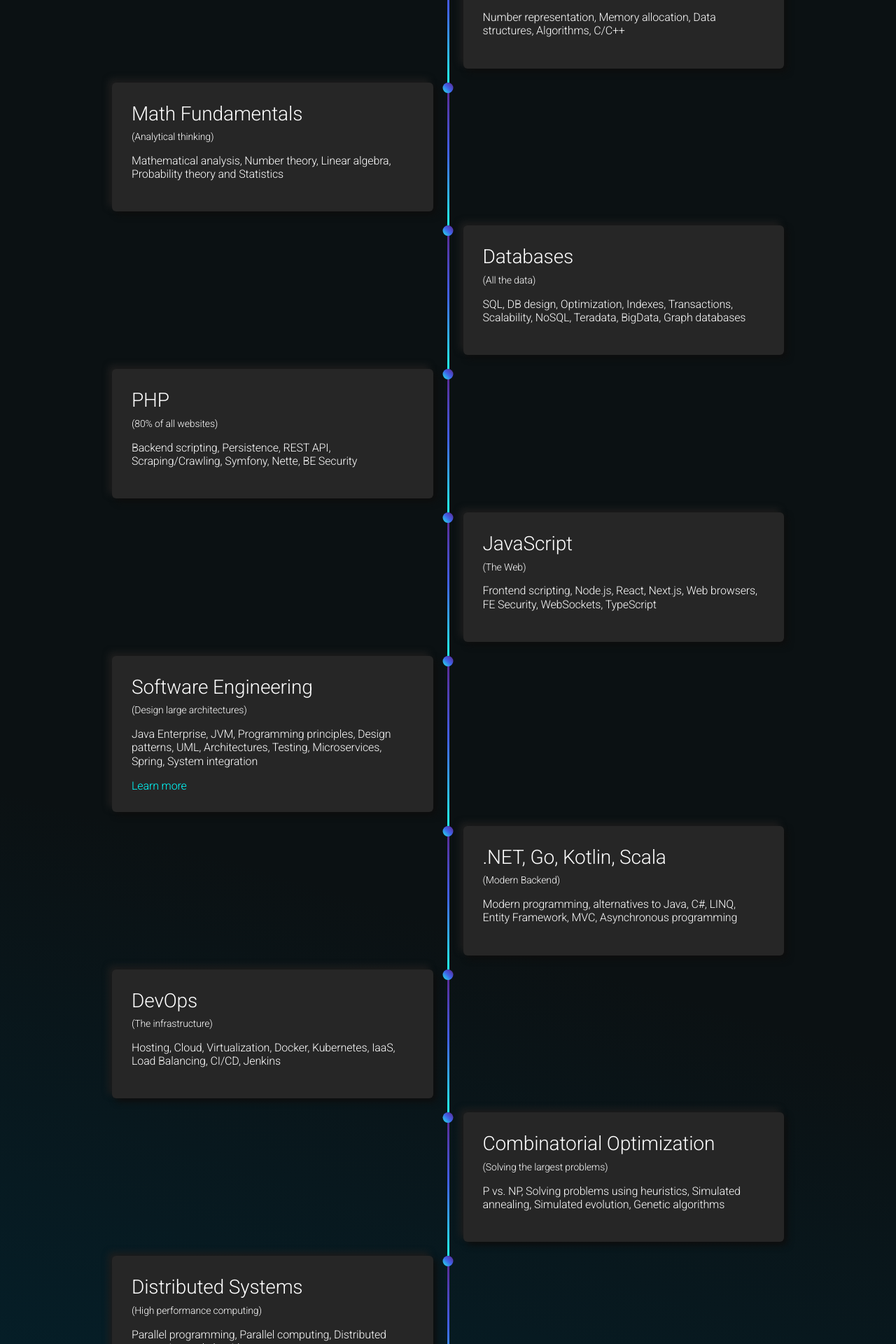
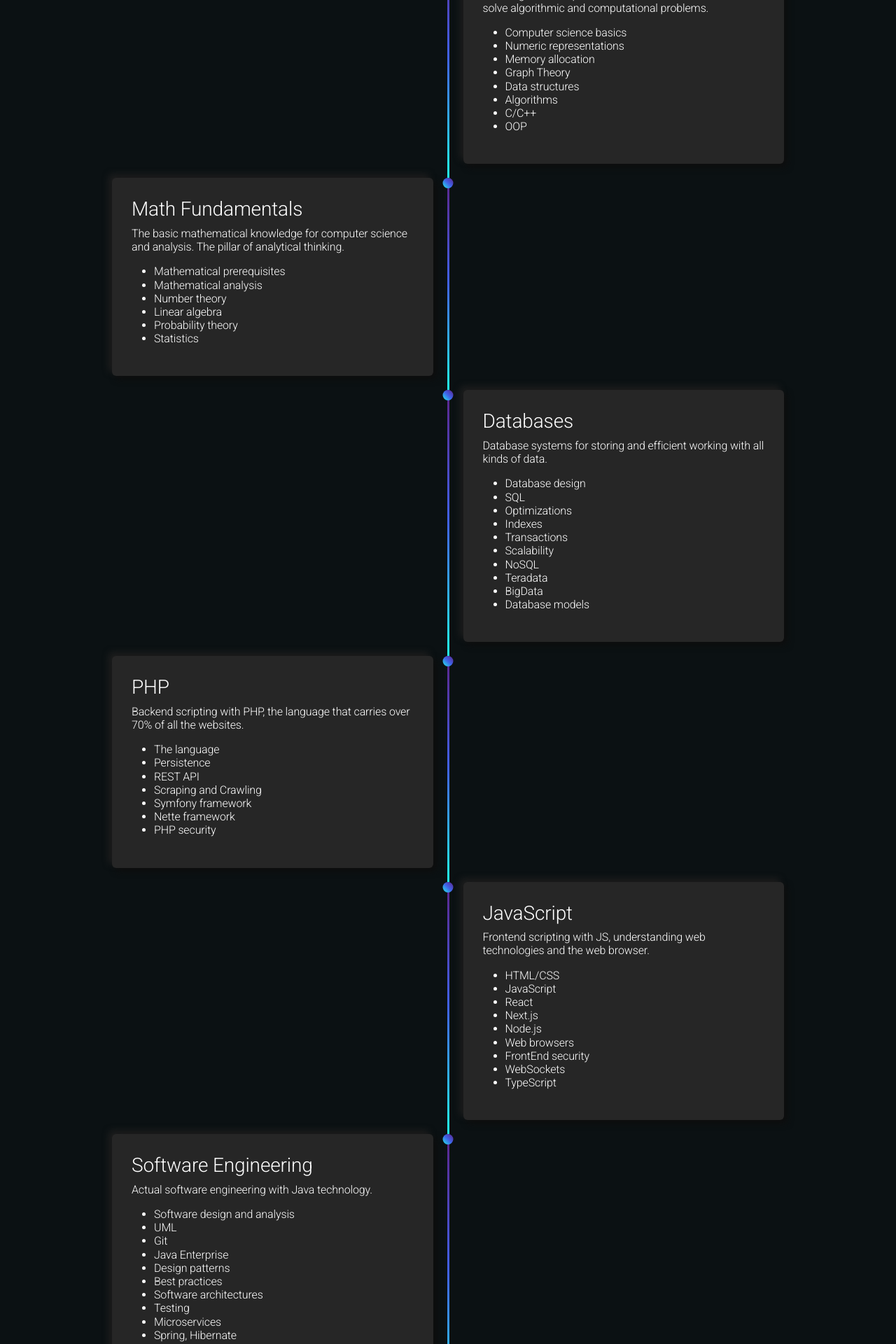
Before and after one commit to Sirvy/web-eng-journey, a React (Create React App) app: page / in a window 1280 px wide. Shown: the part 1200-3120 px from the top of the page at 70% size. Built offline with nearby package versions, Linux system fonts and the light colour scheme.

Commit message:
Modify skills

```diff
--- a/src/index/IndexPage.js
+++ b/src/index/IndexPage.js
@@ -47,6 +47,7 @@ const TheThreePillars = () => {
     );
 }
 
+
 function IndexPage() {
     useEffect(() => {
         document.title = 'My Journey to Web Engineering';
--- a/src/index/SkillsSection.js
+++ b/src/index/SkillsSection.js
@@ -2,70 +2,216 @@ const skillList = [
     {
         title: "Programming Fundamentals",
         small: "(How to code)",
-        description: "Number representation, Memory allocation, Data structures, Algorithms, C/C++"
+        description: "Knowing how computers work, how to code and how to solve algorithmic and computational problems.",
+        topics: [
+            "Computer science basics",
+            "Numeric representations",
+            "Memory allocation",
+            "Graph Theory",
+            "Data structures",
+            "Algorithms",
+            "C/C++",
+            "OOP",
+        ]
     },
     {
         title: "Math Fundamentals",
         small: "(Analytical thinking)",
-        description: "Mathematical analysis, Number theory, Linear algebra, Probability theory and Statistics"
+        description: "The basic mathematical knowledge for computer science and analysis. The pillar of analytical thinking.",
+        topics: [
+            "Mathematical prerequisites",
+            "Mathematical analysis",
+            "Number theory",
+            "Linear algebra",
+            "Probability theory",
+            "Statistics",
+        ]
     },
     {
         title: "Databases",
         small: "(All the data)",
-        description: "SQL, DB design, Optimization, Indexes, Transactions, Scalability, NoSQL, Teradata, BigData, Graph databases"
+        description: "Database systems for storing and efficient working with all kinds of data.",
+        topics: [
+            "Database design",
+            "SQL",
+            "Optimizations",
+            "Indexes",
+            "Transactions",
+            "Scalability",
+            "NoSQL",
+            "Teradata",
+            "BigData",
+            "Database models",
+        ]
     },
     {
         title: "PHP",
         small: "(80% of all websites)",
-        description: "Backend scripting, Persistence, REST API, Scraping/Crawling, Symfony, Nette, BE Security"
+        description: "Backend scripting with PHP, the language that carries over 70% of all the websites.",
+        topics: [
+            "The language",
+            "Persistence",
+            "REST API",
+            "Scraping and Crawling",
+            "Symfony framework",
+            "Nette framework",
+            "PHP security",
+        ]
     },
     {
         title: "JavaScript",
         small: "(The Web)",
-        description: "Frontend scripting, Node.js, React, Next.js, Web browsers, FE Security, WebSockets, TypeScript"
+        description: "Frontend scripting with JS, understanding web technologies and the web browser.",
+        topics: [
+            "HTML/CSS",
+            "JavaScript",
+            "React",
+            "Next.js",
+            "Node.js",
+            "Web browsers",
+            "FrontEnd security",
+            "WebSockets",
+            "TypeScript"
+        ]
     },
     {
         title: "Software Engineering",
         url: "courses/java",
         small: "(Design large architectures)",
-        description: "Java Enterprise, JVM, Programming principles, Design patterns, UML, Architectures, Testing, Microservices, Spring, System integration"
+        description: "Actual software engineering with Java technology.",
+        topics: [
+            "Software design and analysis",
+            "UML",
+            "Git",
+            "Java Enterprise",
+            "Design patterns",
+            "Best practices",
+            "Software architectures",
+            "Testing",
+            "Microservices",
+            "Spring, Hibernate",
+            "System integration"
+        ]
     },
     {
-        title: ".NET, Go, Kotlin, Scala",
+        title: "Modern backend.NET, Golang, Kotlin, Scala",
         small: "(Modern Backend)",
-        description: "Modern programming, alternatives to Java, C#, LINQ, Entity Framework, MVC, Asynchronous programming"
+        description: "Modern programming with alternatives to Java.",
+        topics: [
+            ".NET C#",
+            "LINQ",
+            "Entity framework",
+            "Asynchronous programming",
+            "Golang",
+            "Kotlin",
+            "Scala"
+        ]
     },
     {
         title: "DevOps",
         small: "(The infrastructure)",
-        description: "Hosting, Cloud, Virtualization, Docker, Kubernetes, IaaS, Load Balancing, CI/CD, Jenkins"
+        description: "Administrating the web infrastructure, deployment and pipelines.",
+        topics: [
+            "Shell scripting",
+            "Hosting",
+            "Cloud",
+            "Virtualization",
+            "Docker",
+            "Kubernetes",
+            "IaaS",
+            "Load balancing",
+            "CI/CD",
+            "Jenkins"
+        ]
     },
     {
         title: "Combinatorial Optimization",
         small: "(Solving the largest problems)",
-        description: "P vs. NP, Solving problems using heuristics, Simulated annealing, Simulated evolution, Genetic algorithms"
+        description: "Solving massive instances using heuristics and approximation.",
+        topics: [
+            "P vs. NP",
+            "Heuristics",
+            "Simulated annealing",
+            "Simulated evolution",
+            "Genetic algorithms"
+        ]
     },
     {
         title: "Distributed Systems",
         small: "(High performance computing)",
-        description: "Parallel programming, Parallel computing, Distributed computing and algorithms"
+        description: "Solving massive instances using high performance parallel and distributed computing systems.",
+        topics: [
+            "Parallel programming",
+            "OpenMP",
+            "Combinatorial searching",
+            "Parallel algorithms",
+            "Parallel computing",
+            "MPI",
+            "Combinatorial topologies",
+            "Distributed computing",
+            "Distributed algorithms"
+        ]
     },
     {
         title: "Web Analysis",
         small: "(Analyze the internet)",
-        description: "Information retrieval, Similarity search, Multimedia, Web mining, Python, Social network analysis, Recommender systems, Web semantics"
+        description: "Information retrieval, Similarity search, Multimedia, Web mining, Python, Social network analysis, Recommender systems, Web semantics",
+        topics: [
+            "Python",
+            "Information retrieval",
+            "Text mining",
+            "NLP",
+            "Similarity search",
+            "Multimedia",
+            "Web mining",
+            "Social network analysis",
+            "Recommender systems",
+            "Data stream mining",
+            "Web semantics",
+            "Knowledge graphs"
+        ]
     },
     {
         title: "Web Security",
         small: "(Protect the Web)",
-        description: "Encryption, Server-side, SQL injection, File upload, Client-side, XSS, Clickjacking, CSRF, JWT, OAuth, HTTP"
+        description: "Understanding the steps behind the most frequent attacks on web, being able to replicate them and to defend against them.",
+        topics: [
+            "Encryption",
+            "Server-side attacks",
+            "SQL injection",
+            "File uploads",
+            "Client-side attacks",
+            "XSS",
+            "Clickjacking",
+            "CSRF",
+            "JWT",
+            "OAuth",
+            "HTTP"
+        ]
     },
     {
         title: "Cloud Services",
         small: "(Moving to Clouds)",
-        description: "AWS security, AWS identity, IAM, AWS Lambda, databases, Azure analytics and computing services, Azure storage and networking"
+        description: "Deploying and working with cloud services such as AWS and Azure.",
+        topics: [
+            "AWS security",
+            "AWS identity",
+            "IAM",
+            "AWS lambda",
+            "AWS databases",
+            "Azure analytics",
+            "Azure computing services",
+            "Azure storage",
+            "Azure networking"
+        ]
     },
 ]
+
+const SignUpButton = () => {
+    return (
+        <button className='glowing-btn'><span className='glowing-txt'>Become Web Engineer</span></button>
+    )
+}
 
 const SkillsSection = () => {
     const skillsHTML = [];
@@ -80,8 +226,12 @@ const SkillsSection = () => {
             skillsHTML.push(
                 <div className="timeline-component timeline-content">
                     <h3>{skill.title}</h3>
-                    <p className="small">{skill.small}</p>
                     <p>{skill.description}</p>
+                    <ul>
+                        {skill.topics.map(skill => {
+                            return <li>{skill}</li>
+                        })}
+                    </ul>
                     {link}
                 </div>
             )
@@ -89,8 +239,12 @@ const SkillsSection = () => {
             skillsHTML.push(
                 <div className="timeline-component timeline-content">
                     <h3>{skill.title}</h3>
-                    <p className="small">{skill.small}</p>
                     <p>{skill.description}</p>
+                    <ul>
+                        {skill.topics.map(skill => {
+                            return <li>{skill}</li>
+                        })}
+                    </ul>
                     {link}
                 </div>
             )
@@ -108,6 +262,7 @@ const SkillsSection = () => {
             <div className="timeline">
                 {skillsHTML}
             </div>
+            <SignUpButton/>
         </section>
     );
 }
--- a/src/scss/index.scss
+++ b/src/scss/index.scss
@@ -76,6 +76,7 @@ section {
   width: 100%;
   transition-duration: 0.3s;
   border-color: cyan;
+
   &:before, &:after {
     content: '';
     position: absolute;
@@ -86,26 +87,34 @@ section {
     transition-duration: 0.3s;
     transform: translateZ(0);
   }
+
   &:before {
     left: 0;
   }
+
   &:after {
     right: 0;
   }
+
   &.top {
     top: 0;
+
     &:before {
       border-width: 1px 0 0 1px;
     }
+
     &:after {
       border-width: 1px 1px 0 0;
     }
   }
+
   &.bottom {
     bottom: 7px;
+
     &:before {
       border-width: 0 0 1px 1px;
     }
+
     &:after {
       border-width: 0 1px 1px 0;
     }
@@ -119,11 +128,13 @@ section {
   justify-content: center;
   min-height: 100vh;
   padding: 5px 0;
-  background: linear-gradient(197deg, rgba(11,17,19,1) 0%, rgba(11,17,19,1) 54%, rgb(0, 42, 58) 100%);
+  background: linear-gradient(180deg, rgba(11, 17, 19, 1) 0%, rgba(11, 17, 19, 1) 54%, rgb(0, 42, 58) 100%);
+
   h2 {
     margin-top: 50px;
     margin-bottom: 50px;
   }
+
   .design {
     display: flex;
     align-items: center;
@@ -139,6 +150,7 @@ section {
   margin-top: 50px;
   display: flex;
   flex-direction: column;
+
   .timeline-content {
     padding: 20px;
     background: #262626;
@@ -155,6 +167,10 @@ section {
 
   .timeline-component {
     margin: 0px 20px 20px 20px;
+
+    &:last-of-type {
+      margin-bottom: 200px;
+    }
   }
 }
 
@@ -199,3 +215,103 @@ section {
     transform: translateX(-50%);
   }
 }
+
+
+:root {
+  --glow-color: hsl(186 100% 69%);
+}
+
+.glowing-btn {
+  position: relative;
+  color: var(--glow-color);
+  cursor: pointer;
+  padding: 30px;
+  border: 0.15em solid var(--glow-color);
+  border-radius: 0.45em;
+  background: none;
+  perspective: 2em;
+  font-size: 2em;
+  font-weight: 900;
+  margin-bottom: 200px;
+
+  -webkit-box-shadow: inset 0px 0px 0.5em 0px var(--glow-color),
+  0px 0px 0.5em 0px var(--glow-color);
+  -moz-box-shadow: inset 0px 0px 0.5em 0px var(--glow-color),
+  0px 0px 0.5em 0px var(--glow-color);
+  box-shadow: inset 0px 0px 0.5em 0px var(--glow-color),
+  0px 0px 0.5em 0px var(--glow-color);
+  animation: border-flicker 2s linear infinite;
+}
+
+.glowing-txt {
+  -webkit-text-shadow: 0 0 0.125em hsl(0 0% 100% / 0.3),
+  0 0 0.45em var(--glow-color);
+  -moz-text-shadow: 0 0 0.125em hsl(0 0% 100% / 0.3),
+  0 0 0.45em var(--glow-color);
+  text-shadow: 0 0 0.125em hsl(0 0% 100% / 0.3), 0 0 0.45em var(--glow-color);
+  animation: text-flicker 3s linear infinite;
+}
+
+.faulty-letter {
+  opacity: 0.5;
+  animation: faulty-flicker 2s linear infinite;
+}
+
+.glowing-btn::before {
+  content: "";
+  position: absolute;
+  top: 0;
+  bottom: 0;
+  left: 0;
+  right: 0;
+  opacity: 0.7;
+  filter: blur(1em);
+  transform: translateY(120%) rotateX(95deg) scale(1, 0.35);
+  background: var(--glow-color);
+  pointer-events: none;
+}
+
+.glowing-btn::after {
+  content: "";
+  position: absolute;
+  top: 0;
+  left: 0;
+  right: 0;
+  bottom: 0;
+  opacity: 0;
+  z-index: -1;
+  background-color: var(--glow-color);
+  box-shadow: 0 0 2em 0.2em var(--glow-color);
+  transition: opacity 100ms linear;
+}
+
+.glowing-btn:hover {
+  color: rgba(0, 0, 0, 0.8);
+  text-shadow: none;
+  animation: none;
+}
+
+.glowing-btn:hover .glowing-txt {
+  animation: none;
+}
+
+.glowing-btn:hover .faulty-letter {
+  animation: none;
+  text-shadow: none;
+  opacity: 1;
+}
+
+.glowing-btn:hover:before {
+  filter: blur(1.5em);
+  opacity: 1;
+}
+
+.glowing-btn:hover:after {
+  opacity: 1;
+}
+
+@media only screen and (max-width: 600px) {
+  .glowing-btn {
+    font-size: 1em;
+  }
+}
```
Also changed, not shown: 1 other file (tests, documents, lock files or other folders).
